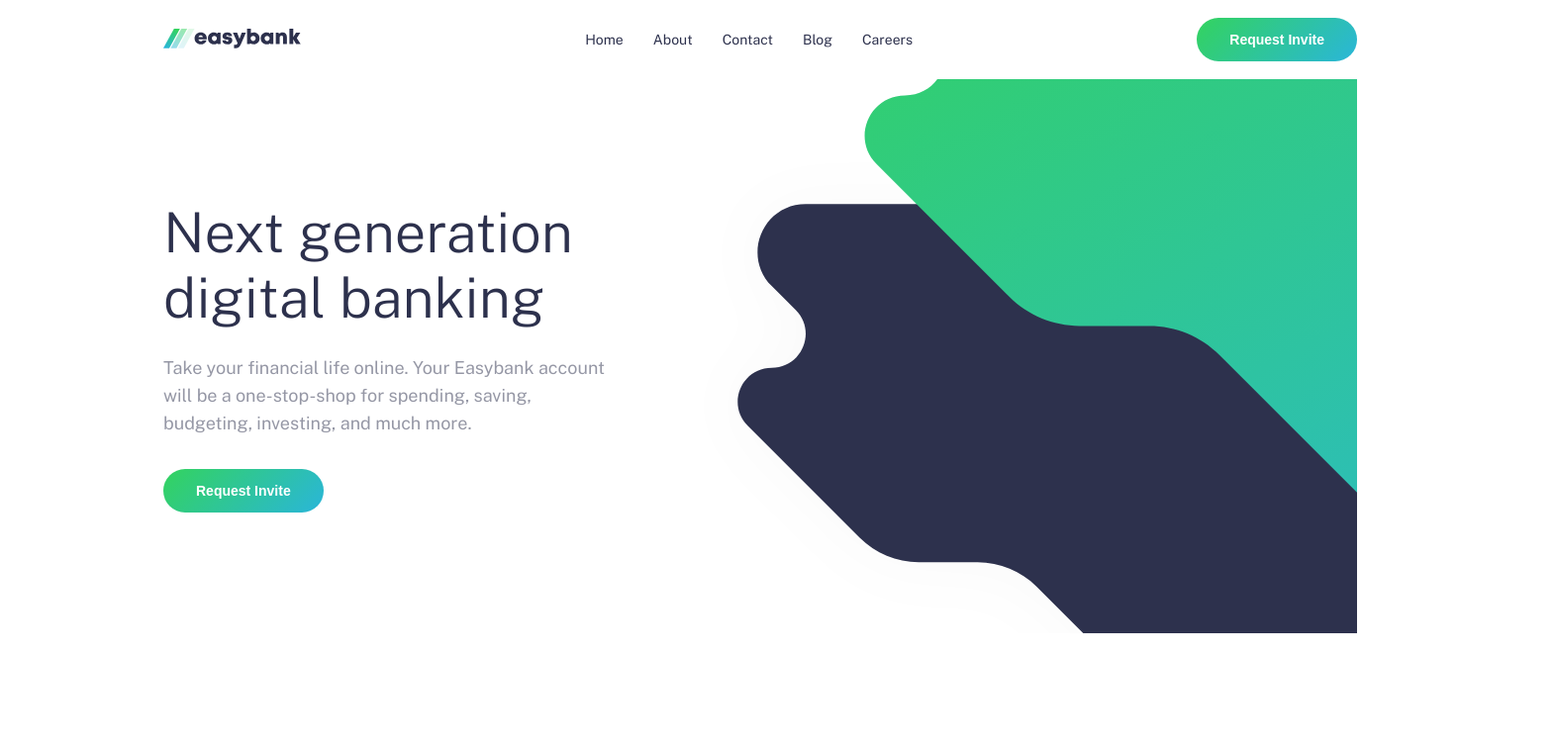
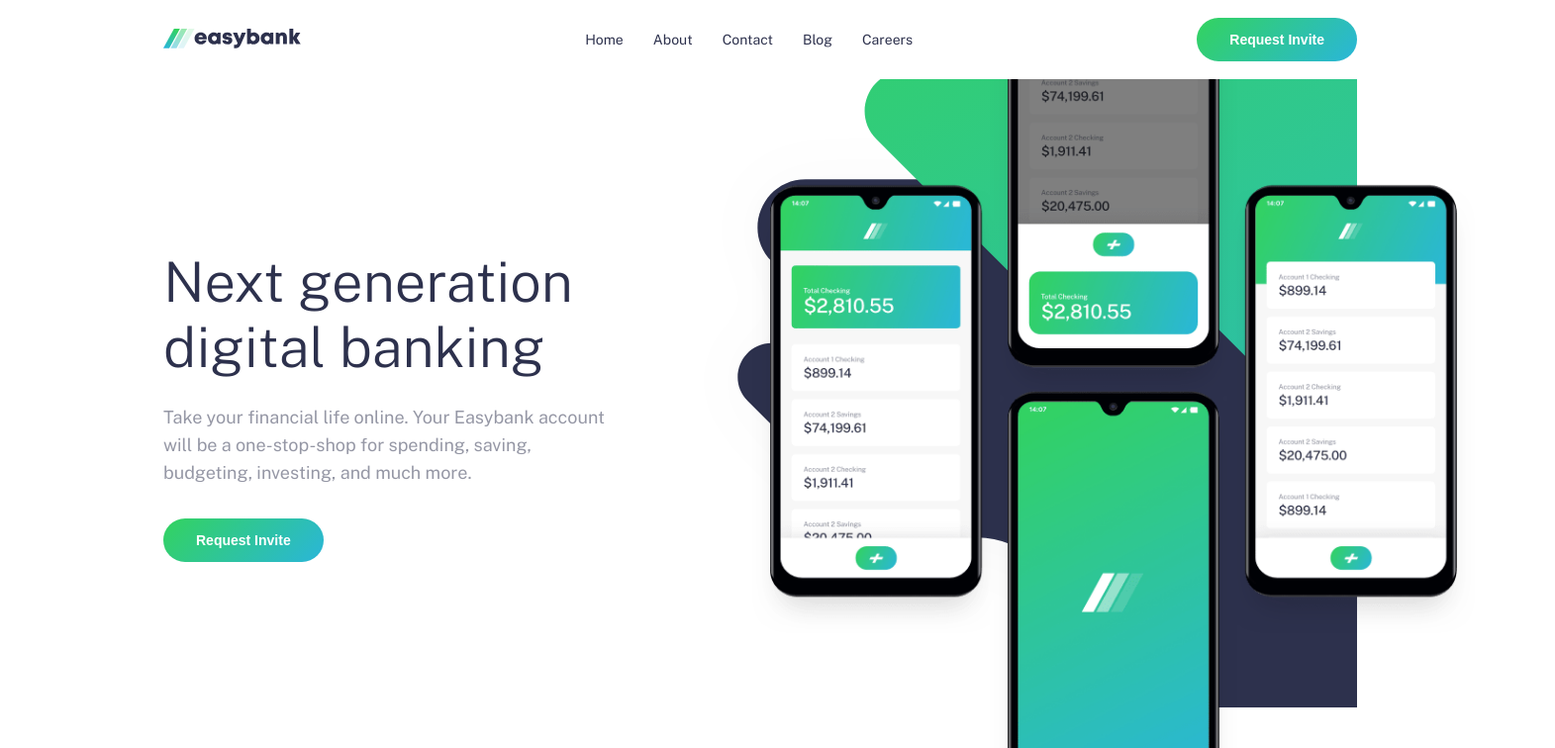
Before and after one commit to better5afe/Easy-Bank-Page, a React (Create React App) app: page / in a window 1536 px wide. Shown: the top 756 px of the page at 99% size, 1571 px wide, since content can reach past the window. Built offline with nearby package versions, Linux system fonts and the light colour scheme.

Commit message:
Added header images

```diff
--- a/src/components/UI/Header.scss
+++ b/src/components/UI/Header.scss
@@ -3,7 +3,7 @@
 @media screen and (min-width: 1440px) {
 	.header {
 		height: 66rem;
-		max-height: 70vh;
+		max-height: 90vh;
 
 		&__wrapper {
 			height: 100%;
--- a/src/components/UI/HeaderHero.scss
+++ b/src/components/UI/HeaderHero.scss
@@ -1,4 +1,5 @@
 .header__hero {
+	position: relative;
 	height: 40rem;
 
 	&-bg {
@@ -16,10 +17,42 @@
 			}
 		}
 	}
+
+	&-carousel {
+		position: absolute;
+		top: -4rem;
+		right: 0;
+		bottom: 0;
+		left: 0;
+
+		&-img {
+			display: block;
+			margin: 0 auto;
+			width: 100%;
+			max-width: 40rem;
+		}
+	}
+}
+
+@media screen and (min-width: 576px) {
+	.header__hero {
+		&-carousel {
+			top: -10rem;
+
+			&-img {
+				display: block;
+				margin: 0 auto;
+				width: 100%;
+				max-width: 45rem;
+			}
+		}
+	}
 }
 
 @media screen and (min-width: 768px) {
 	.header__hero {
+		margin-bottom: 15rem;
+
 		&-bg {
 			overflow: hidden;
 
@@ -44,6 +77,13 @@
 				}
 			}
 		}
+
+		&-carousel {
+			top: -15rem;
+			&-img {
+				max-width: 58rem;
+			}
+		}
 	}
 }
 
@@ -54,10 +94,11 @@
 		flex-basis: 40%;
 
 		&-bg {
+			top: 5rem;
 			left: 0;
 			right: -2.4rem;
 			width: 45vw;
-			max-width: 90rem;
+			max-width: 120rem;
 
 			&-icon {
 				&--desktop {
@@ -71,5 +112,14 @@
 				}
 			}
 		}
+
+		&-carousel {
+			top: -5rem;
+			right: -20rem;
+
+			&-img {
+				max-width: 73rem;
+			}
+		}
 	}
 }
--- a/src/components/UI/HeaderHero.tsx
+++ b/src/components/UI/HeaderHero.tsx
@@ -1,6 +1,7 @@
 import HeroMobileBg from '../../assets/images/header/HeroMobileBg';
 import HeroDesktopBgLeft from '../../assets/images/header/HeroDesktopBgLeft';
 import HeroDesktopBgRight from '../../assets/images/header/HeroDesktopBgRight';
+import HeroImg from '../../assets/images/header/image-mockups.png';
 
 import './HeaderHero.scss';
 
@@ -12,6 +13,13 @@
 				<HeroDesktopBgLeft className='header__hero-bg-icon header__hero-bg-icon--desktop header__hero-bg-icon--desktop--left' />
 				<HeroDesktopBgRight className='header__hero-bg-icon header__hero-bg-icon--desktop header__hero-bg-icon--desktop--right' />
 			</div>
+			<div className='header__hero-carousel'>
+				<img
+					src={HeroImg}
+					alt='Four mobile phones showcasing the bank application'
+					className='header__hero-carousel-img'
+				/>
+			</div>
 		</div>
 	);
 };
```
